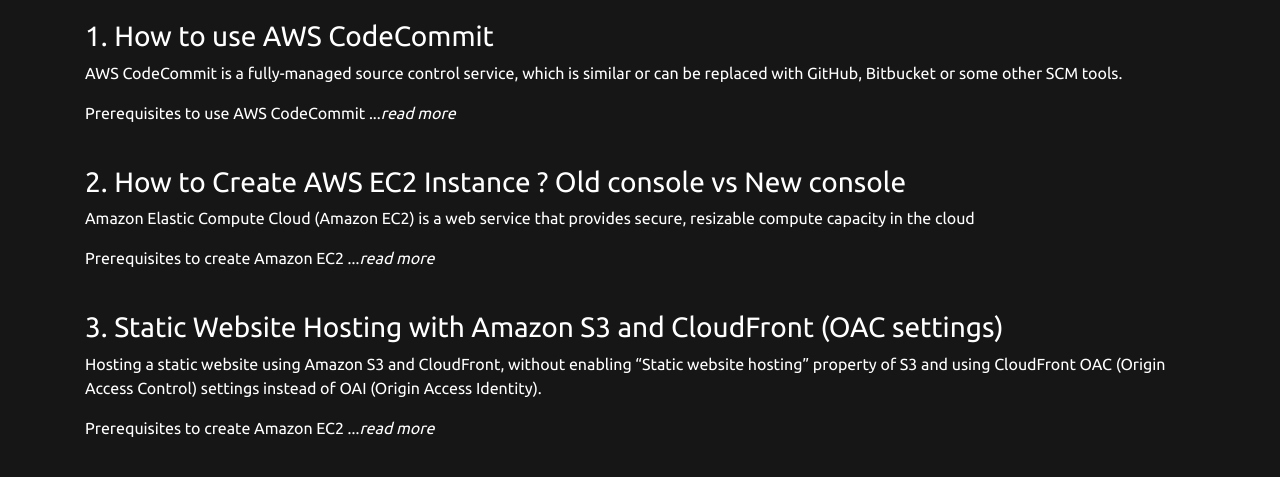
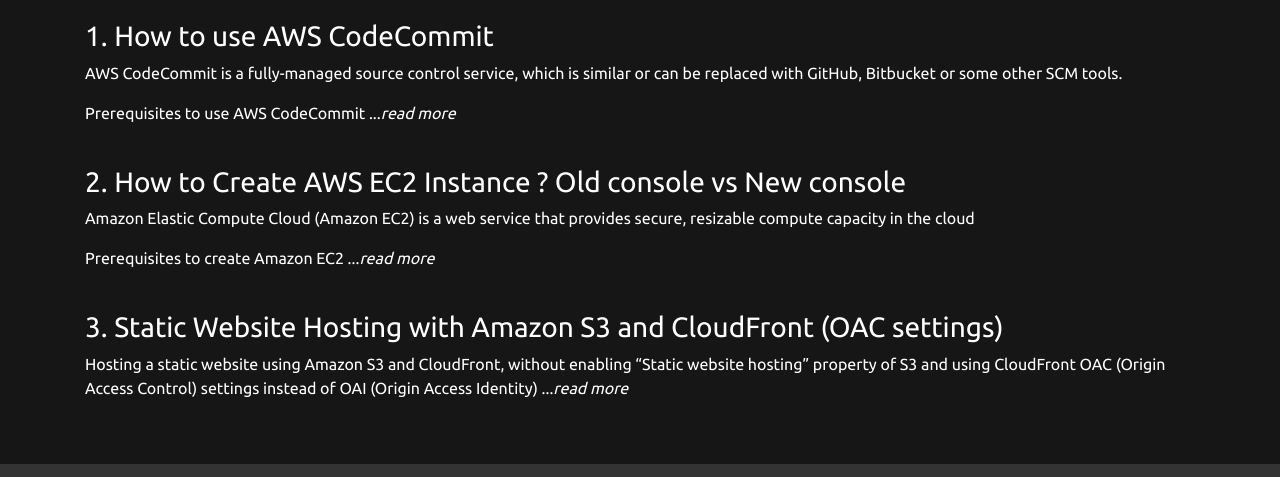
Before and after one commit to ROHITHNAIDU/rohith, a plain HTML site: page blog.html in a window 1280 px wide. Shown: the part 61-538 px from the top of the page. Drawn offline with Linux system fonts and the light colour scheme.

Commit message:
Update blog.html

```diff
--- a/blog.html
+++ b/blog.html
@@ -55,8 +55,7 @@
       <p>Prerequisites to create Amazon EC2 ...<a href="https://medium.com/@rohithnaidu998/how-to-create-aws-ec2-instance-old-console-vs-new-console-da5aa83e0d2c" style="font-style: italic;" target="_blank">read more</a></p>
       <br>
       <h3><a href="https://medium.com/@rohithnaidu998/static-website-using-amazon-s3-and-cloudfront-oac-settings-42cee2a3cacd" target="_blank">3. Static Website Hosting with Amazon S3 and CloudFront (OAC settings) </a></h3>
-      <p>Hosting a static website using Amazon S3 and CloudFront, without enabling “Static website hosting” property of S3 and using CloudFront OAC (Origin Access Control) settings instead of OAI (Origin Access Identity).</p>
-      <p>Prerequisites to create Amazon EC2 ...<a href="https://medium.com/@rohithnaidu998/static-website-using-amazon-s3-and-cloudfront-oac-settings-42cee2a3cacd" style="font-style: italic;" target="_blank">read more</a></p>
+      <p>Hosting a static website using Amazon S3 and CloudFront, without enabling “Static website hosting” property of S3 and using CloudFront OAC (Origin Access Control) settings instead of OAI (Origin Access Identity) ...<a href="https://medium.com/@rohithnaidu998/static-website-using-amazon-s3-and-cloudfront-oac-settings-42cee2a3cacd" style="font-style: italic;" target="_blank">read more</a></p>
     </div>
   </section>
 
```
